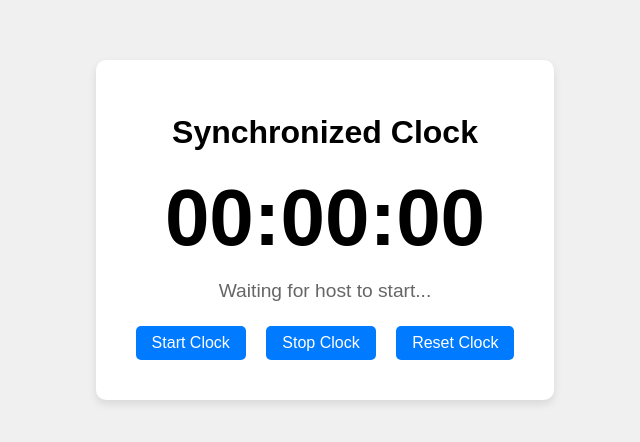
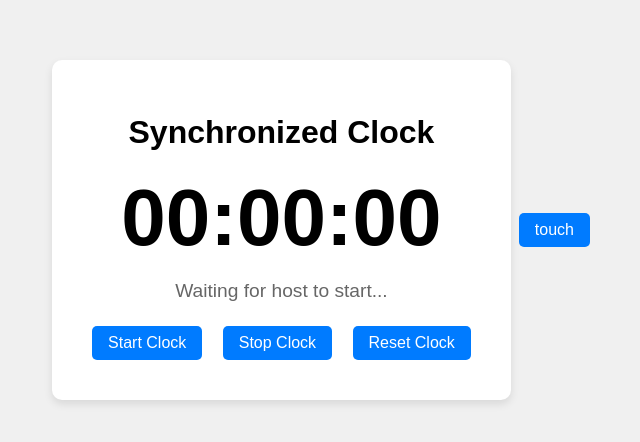
Before and after one commit to WOGYT/clock_server, a plain HTML site: page index.html in a window 1280 px wide. Shown: the part 170-612 px from the top of the page, without its empty margins (315-955 px from the left). Drawn offline with Linux system fonts and the light colour scheme; no server answers.

Commit message:
make sound in other devices

```diff
--- a/index.html
+++ b/index.html
@@ -18,6 +18,7 @@
         <button id="stopBtn" class="btn">Stop Clock</button>
         <button id="resetBtn" class="btn">Reset Clock</button>
     </div>
+    <button id="interactionBtn" class="btn">touch</button>
     <audio id="alarmSound" src="alarmSound.mp3" preload="auto"></audio>
     <script src="script.js"></script>
 </body>
```
